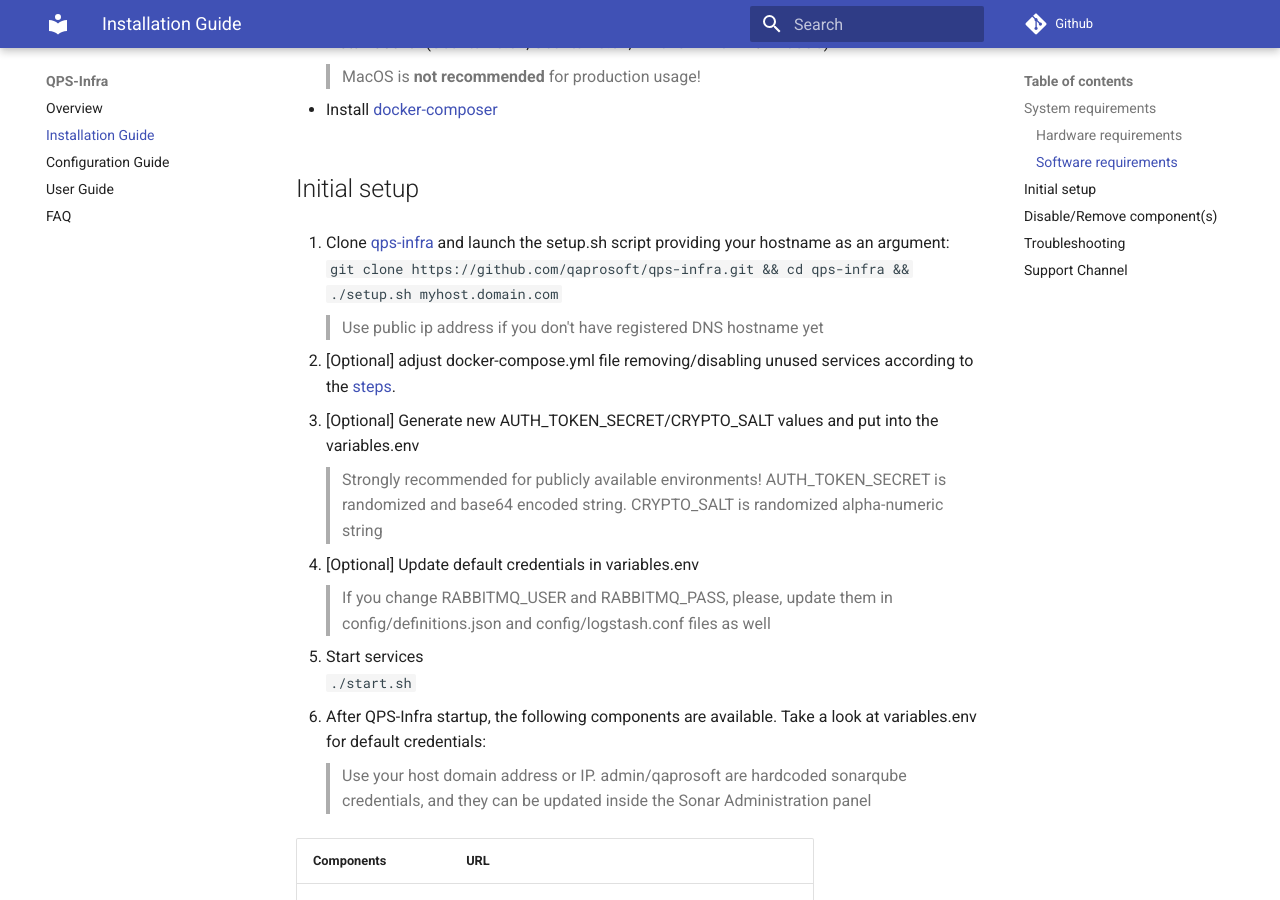
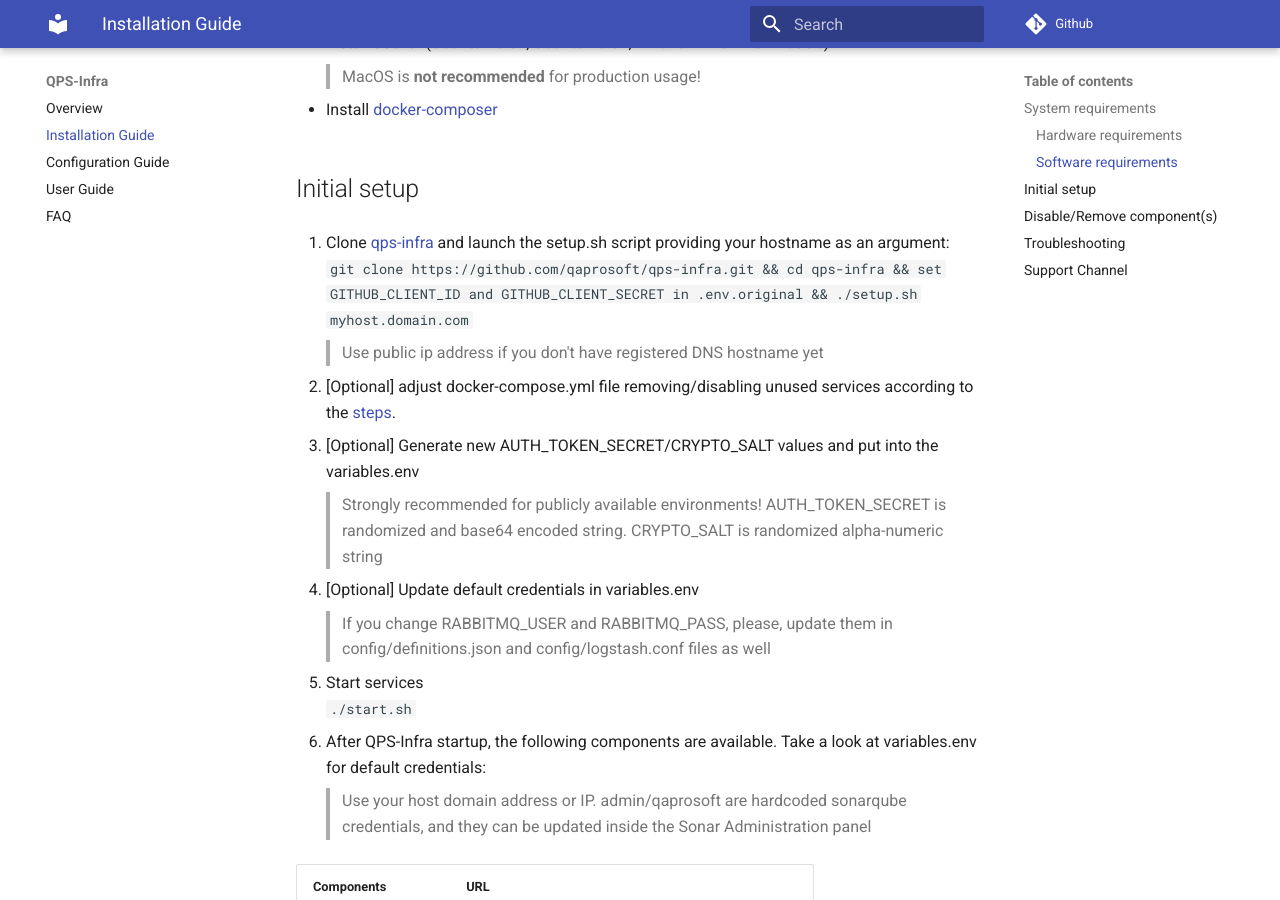
Before and after one commit to zebrunner/community-edition, an MkDocs documentation site: the page built from docs/install-guide.md, in a window 1280 px wide and 900 px high, scrolled down 718 px. Built offline with MkDocs 1.6.1 and Material for MkDocs 9.7.7, drawn with Linux system fonts in a browser that asks for light colours; comment, search, counter and statistics services are not loaded; old or Windows-style settings are respelled for this version of MkDocs.

Commit message:
Update install-guide.md

````diff
--- a/docs/install-guide.md
+++ b/docs/install-guide.md
@@ -26,7 +26,7 @@
 
 1. Clone [qps-infra](https://github.com/qaprosoft/qps-infra) and launch the setup.sh script providing your hostname as an argument:<br>
   ```
-  git clone https://github.com/qaprosoft/qps-infra.git && cd qps-infra && ./setup.sh myhost.domain.com
+  git clone https://github.com/qaprosoft/qps-infra.git && cd qps-infra && set GITHUB_CLIENT_ID and GITHUB_CLIENT_SECRET in .env.original && ./setup.sh myhost.domain.com
   ```
   > Use public ip address if you don't have registered DNS hostname yet
 
````
